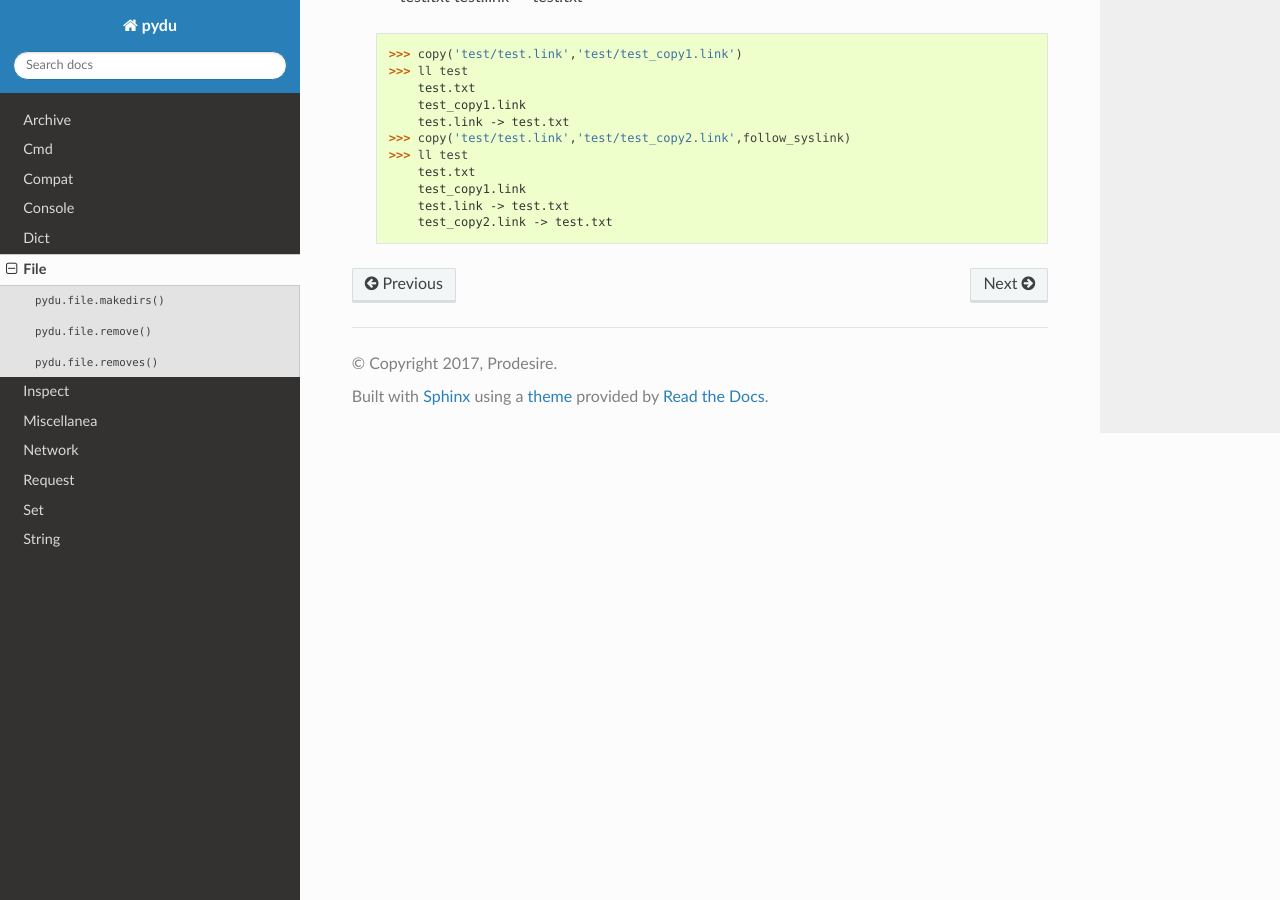
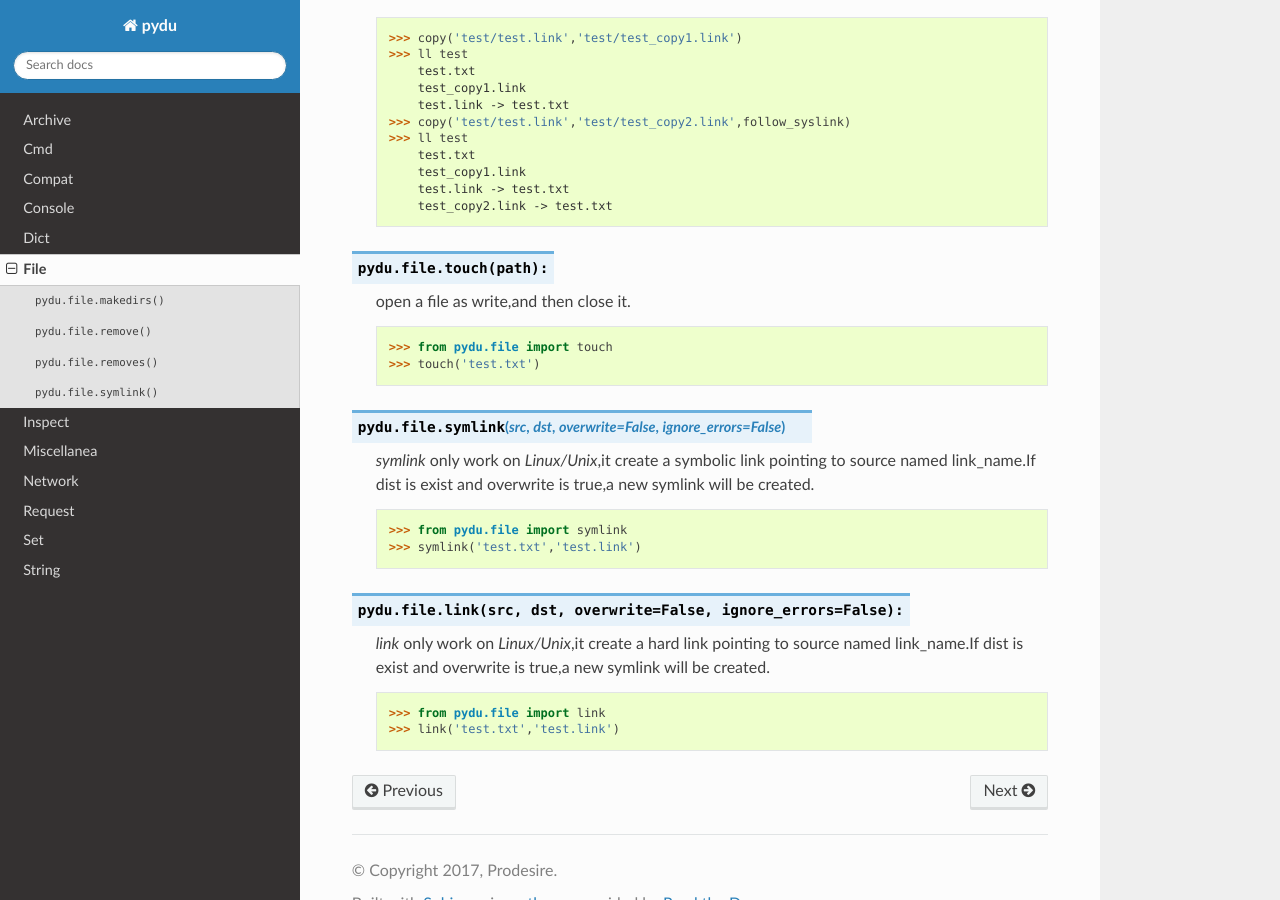
Before and after one commit to flaggo/pydu, a Sphinx documentation site: the page built from docs/file.rst, in a window 1280 px wide and 900 px high, scrolled down 1710 px. Built offline with Sphinx 7.4.7 and the Read the Docs theme 2.0.0, drawn with Linux system fonts in a browser that asks for light colours; some of the changed text lies outside the part shown.

Commit message:
Add description for symlink,link and so on

```diff
--- a/docs/file.rst
+++ b/docs/file.rst
@@ -94,3 +93,30 @@ File
         test_copy1.link
         test.link -> test.txt
         test_copy2.link -> test.txt
+
+.. py:function:: pydu.file.touch(path):
+
+    open a file as write,and then close it.
+
+    >>> from pydu.file import touch
+    >>> touch('test.txt')
+
+
+
+.. py:function:: pydu.file.symlink(src, dst, overwrite=False, ignore_errors=False)
+
+   `symlink` only work on `Linux/Unix`,it create a symbolic link pointing
+   to source named link_name.If dist is exist and overwrite is true,a new
+   symlink will be created.
+
+    >>> from pydu.file import symlink
+    >>> symlink('test.txt','test.link')
+
+.. py:function:: pydu.file.link(src, dst, overwrite=False, ignore_errors=False):
+
+    `link` only work on `Linux/Unix`,it create a hard link pointing to
+    source named link_name.If dist is exist and overwrite is true,a
+    new symlink will be created.
+
+    >>> from pydu.file import link
+    >>> link('test.txt','test.link')
```
Also changed, not shown: other parts of docs/file.rst (+0 -1 lines).
